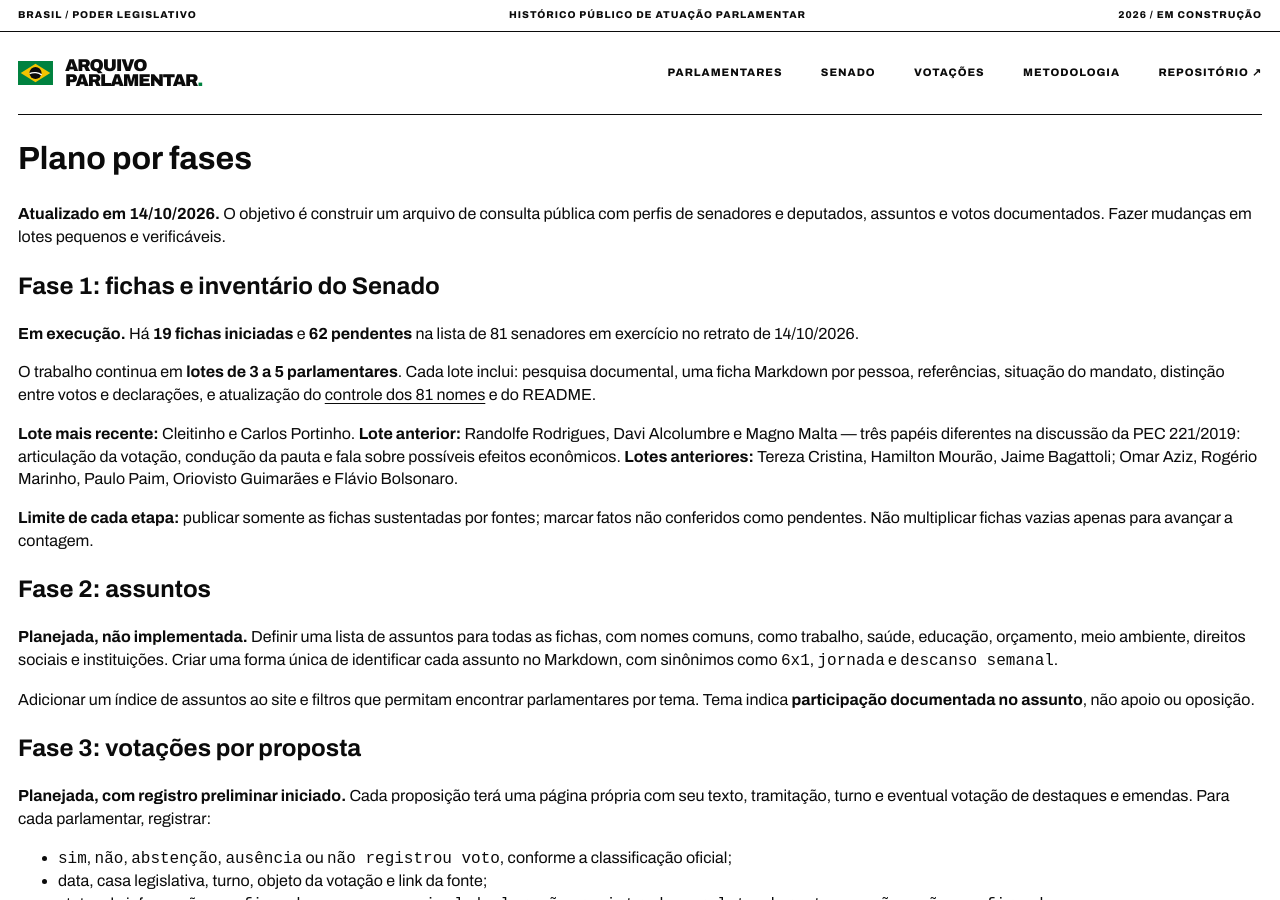
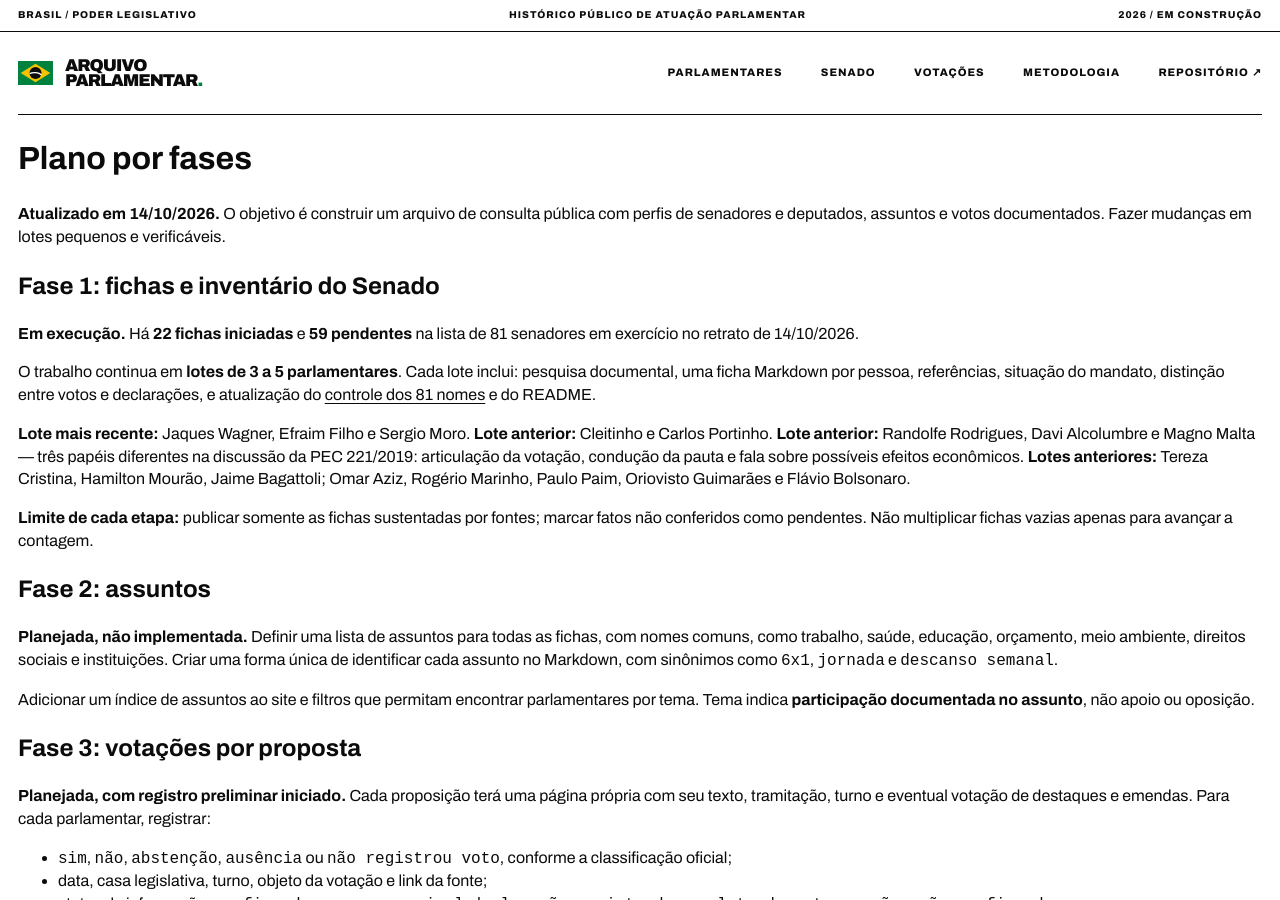
Before and after one commit to leorruas/senadores-deputados, a Jekyll site: the page built from PLANO-DE-FASES.md, in a window 1280 px wide and 900 px high. Built offline with Jekyll 4.4.1, drawn with Linux system fonts in a browser that asks for light colours; our own code applies the rules of GitHub Pages for plain Markdown files.

Commit message:
docs: registra lote e progresso de 22 fichas

```diff
--- a/PLANO-DE-FASES.md
+++ b/PLANO-DE-FASES.md
@@ -4,11 +4,11 @@
 
 ## Fase 1: fichas e inventário do Senado
 
-**Em execução.** Há **19 fichas iniciadas** e **62 pendentes** na lista de 81 senadores em exercício no retrato de 14/10/2026.
+**Em execução.** Há **22 fichas iniciadas** e **59 pendentes** na lista de 81 senadores em exercício no retrato de 14/10/2026.
 
 O trabalho continua em **lotes de 3 a 5 parlamentares**. Cada lote inclui: pesquisa documental, uma ficha Markdown por pessoa, referências, situação do mandato, distinção entre votos e declarações, e atualização do [controle dos 81 nomes](parlamentares/senadores/ACOMPANHAMENTO.md) e do README.
 
-**Lote mais recente:** Cleitinho e Carlos Portinho. **Lote anterior:** Randolfe Rodrigues, Davi Alcolumbre e Magno Malta — três papéis diferentes na discussão da PEC 221/2019: articulação da votação, condução da pauta e fala sobre possíveis efeitos econômicos. **Lotes anteriores:** Tereza Cristina, Hamilton Mourão, Jaime Bagattoli; Omar Aziz, Rogério Marinho, Paulo Paim, Oriovisto Guimarães e Flávio Bolsonaro.
+**Lote mais recente:** Jaques Wagner, Efraim Filho e Sergio Moro. **Lote anterior:** Cleitinho e Carlos Portinho. **Lote anterior:** Randolfe Rodrigues, Davi Alcolumbre e Magno Malta — três papéis diferentes na discussão da PEC 221/2019: articulação da votação, condução da pauta e fala sobre possíveis efeitos econômicos. **Lotes anteriores:** Tereza Cristina, Hamilton Mourão, Jaime Bagattoli; Omar Aziz, Rogério Marinho, Paulo Paim, Oriovisto Guimarães e Flávio Bolsonaro.
 
 **Limite de cada etapa:** publicar somente as fichas sustentadas por fontes; marcar fatos não conferidos como pendentes. Não multiplicar fichas vazias apenas para avançar a contagem.
 
```
